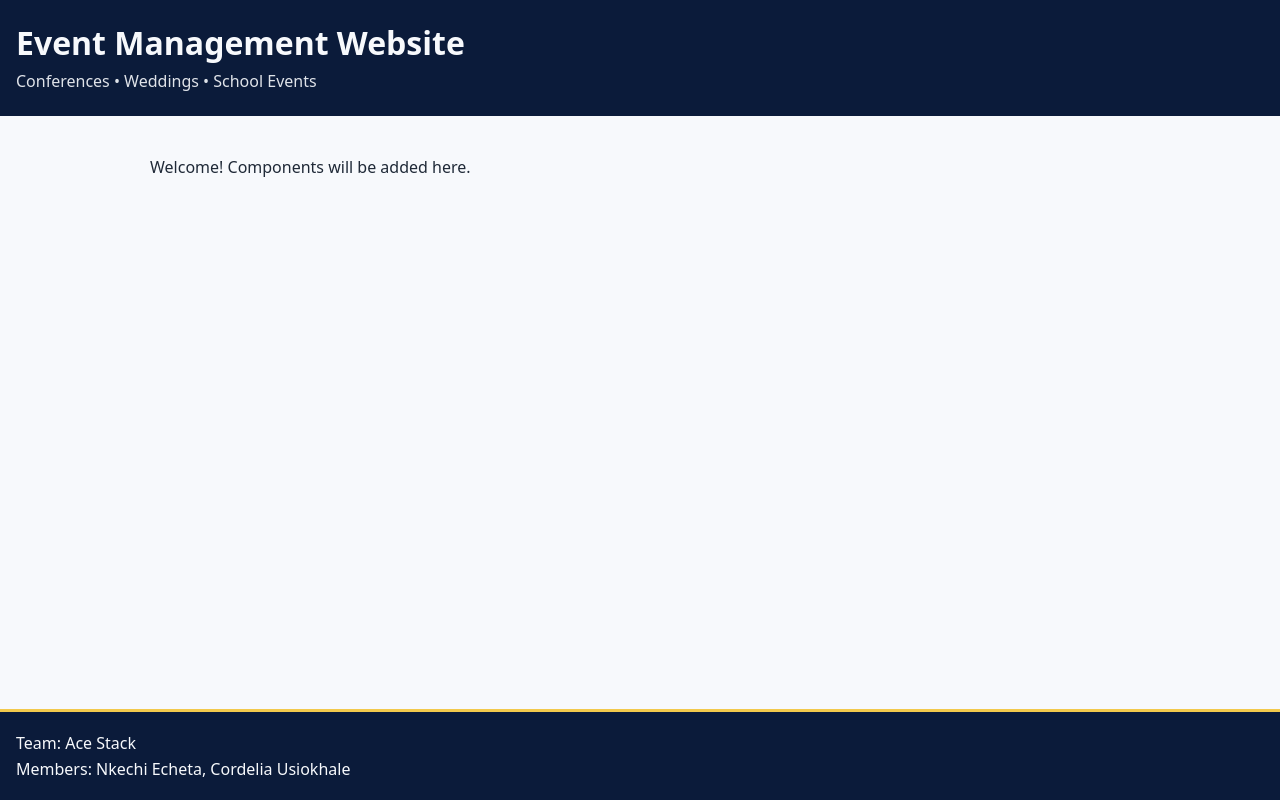
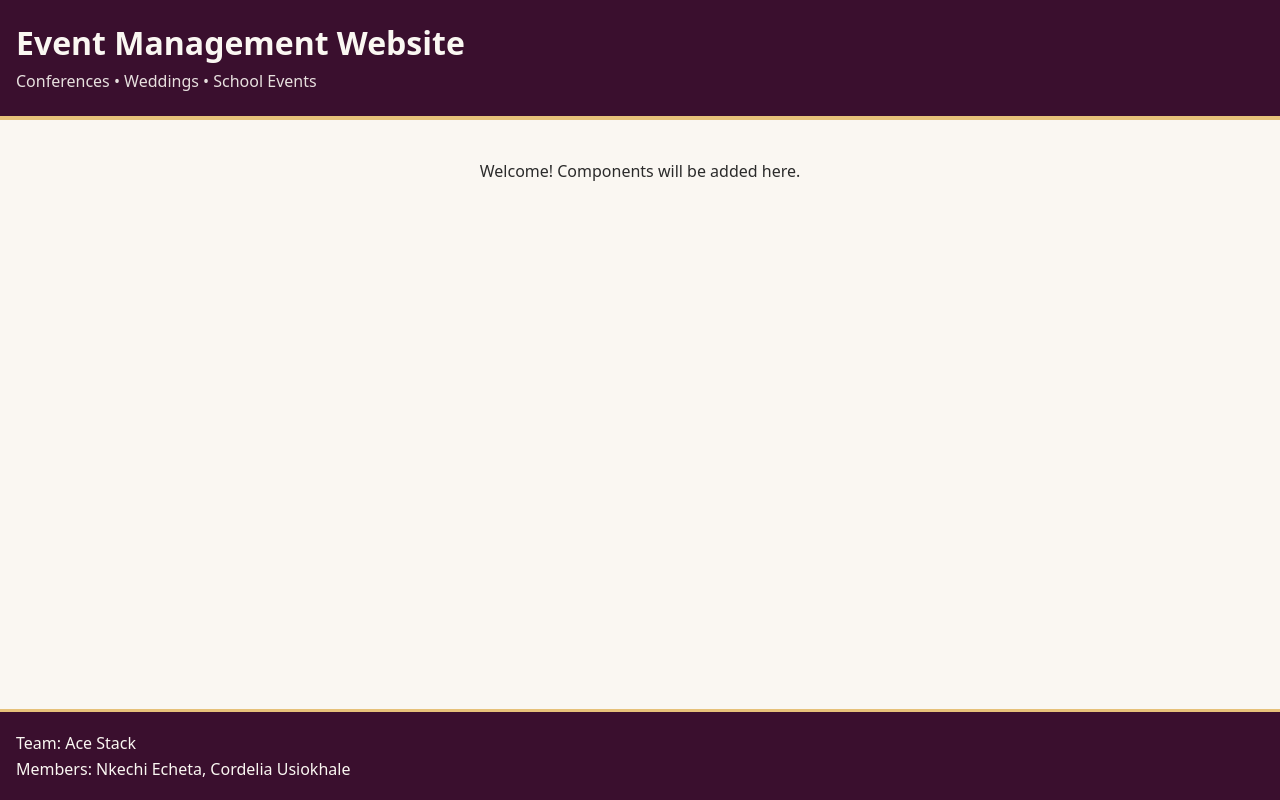
Before and after one commit to Cusiokhale/Event-Management, a React (Vite) app: page / in a window 1280 px wide. Built offline with nearby package versions, Linux system fonts and the light colour scheme.

Commit message:
feat: updated colour theme for T.5

```diff
--- a/src/App.css
+++ b/src/App.css
@@ -1,9 +1,9 @@
 :root {
-  --color-midnight: #0B1B3A;
-  --color-sky: #2D9CDB;
-  --color-soft-white: #F7F9FC;
-  --color-charcoal: #1F2937;
-  --color-gold: #F2C94C;
+  --color-plum: #3A0F2E;
+  --color-gold: #E6C17A;
+  --color-ivory: #FAF7F2;
+  --color-charcoal: #2B2B2B;
+  --color-rose: #C97C8B;
 
   --font-primary: system-ui, Arial, sans-serif;
 
@@ -17,15 +17,16 @@
   font-family: var(--font-primary);
   font-size: var(--text-body);
   color: var(--color-charcoal);
-  background: var(--color-soft-white);
+  background: var(--color-ivory);
   display: flex;
   flex-direction: column;
 }
 
 .app__header {
-  background: var(--color-midnight);
-  color: var(--color-soft-white);
+  background: var(--color-plum);
+  color: var(--color-ivory);
   padding: 24px 16px;
+  border-bottom: 4px solid var(--color-gold);
 }
 
 .app__header h1 {
@@ -45,11 +46,12 @@
   margin: 0 auto;
   padding: 24px 16px;
   flex: 1;
+  text-align: center;
 }
 
 .app__footer {
-  background: var(--color-midnight);
-  color: var(--color-soft-white);
+  background: var(--color-plum);
+  color: var(--color-ivory);
   padding: 16px;
   border-top: 3px solid var(--color-gold);
 }
@@ -58,9 +60,8 @@
   margin: 4px 0;
 }
 
-/* Links: accessible + classy */
 a {
-  color: var(--color-sky);
+  color: var(--color-rose);
   text-decoration: none;
 }
 
```
